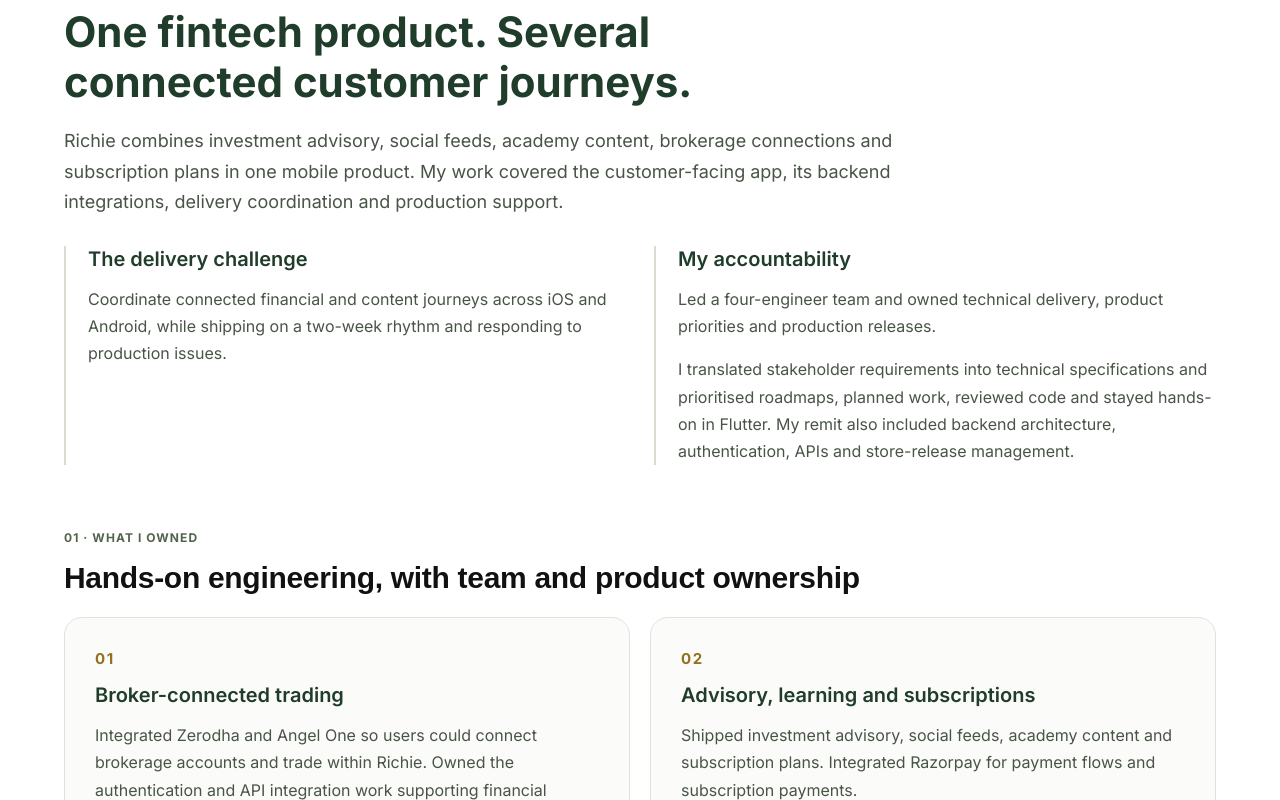
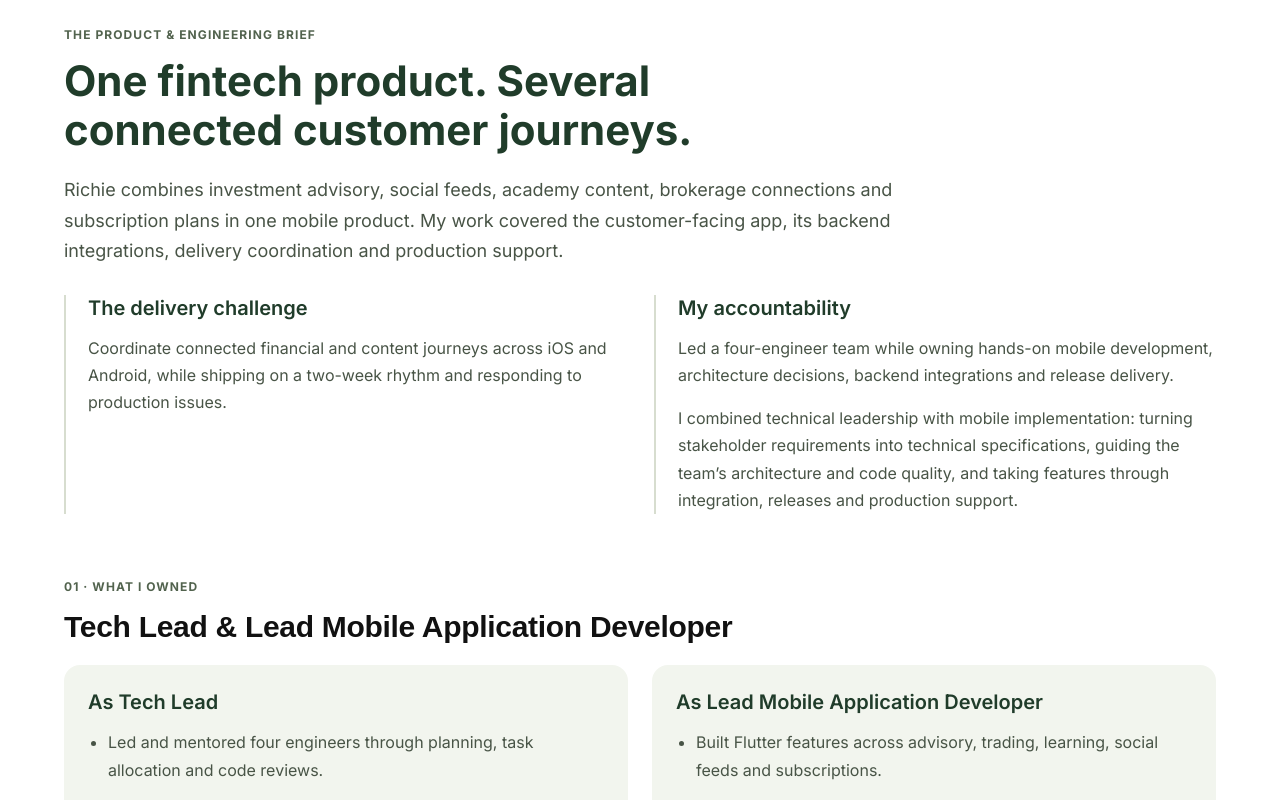
Before and after one commit to srinivas1100/srinivas1100, a React (Vite) app: page /projects/1 in a window 1280 px wide. Shown: the part 2000-2800 px from the top of the page. Built offline with nearby package versions, Linux system fonts and the light colour scheme.

Commit message:
Clarify Richie technical leadership and mobile architecture

```diff
--- a/src/components/case-studies/RichieCaseStudy.css
+++ b/src/components/case-studies/RichieCaseStudy.css
@@ -41,3 +41,10 @@
 .richie-snapshot dt { font-size: 14px; color: #45533e; }
 .richie-snapshot dd { font-size: clamp(24px,3.5vw,36px); font-weight: 700; color: #203c2a; margin: 6px 0 0; line-height: 1.2; }
 @media(max-width:480px) { .richie-snapshot dl { grid-template-columns: 1fr; gap: 16px; } .richie-snapshot dl > div { display: flex; justify-content: space-between; align-items: center; gap: 16px; } .richie-snapshot dd { margin: 0; text-align: right; } }
+
+.richie-role-grid { display: grid; grid-template-columns: repeat(2,minmax(0,1fr)); gap: 24px; margin-bottom: 32px; }
+.richie-role-grid article { background: #f2f5ee; border-radius: 16px; padding: 24px; }
+.richie-role-grid ul { padding-left: 20px; margin: 0; }
+.richie-role-grid li { margin-bottom: 10px; }
+.richie-workstreams-heading { margin-bottom: 20px !important; }
+@media(max-width:700px) { .richie-role-grid { grid-template-columns: 1fr; } }
--- a/src/components/case-studies/RichieCaseStudy.jsx
+++ b/src/components/case-studies/RichieCaseStudy.jsx
@@ -14,7 +14,9 @@ export default function RichieCaseStudy({ project }) {
         </section>
         <section id="contribution">
             <span className="case-eyebrow">01 · What I owned</span>
-            <h2 className="v4-section-heading">Hands-on engineering, with team and product ownership</h2>
+            <h2 className="v4-section-heading">Tech Lead & Lead Mobile Application Developer</h2>
+            <div className="richie-role-grid"><article><h3>As Tech Lead</h3><ul>{story.leadership.map(point => <li key={point}>{point}</li>)}</ul></article><article><h3>As Lead Mobile Application Developer</h3><ul>{story.mobileEngineering.map(point => <li key={point}>{point}</li>)}</ul></article></div>
+            <h3 className="richie-workstreams-heading">Key delivery areas</h3>
             <div className="richie-workstreams">{story.workstreams.map((item, index) => <article key={item.title}>
                 <span className="richie-number">0{index + 1}</span><h3>{item.title}</h3><p>{item.work}</p>
                 <p className="richie-result"><strong>Delivered:</strong> {item.result}</p>
@@ -23,28 +25,25 @@ export default function RichieCaseStudy({ project }) {
         <section id="engineering">
             <span className="case-eyebrow">02 · System scope</span>
             <h2 className="v4-section-heading">The product and services I connected</h2>
-            <p className="project-evidence-note">A capability map of the documented implementation, not a production network diagram.</p>
+            <p>Clean, modular mobile architecture, with Riverpod managing application state and shared components supporting navigation, integrations and interface consistency.</p>
             <div className="richie-system-map">{story.system.map(layer => <article key={layer.title}><h3>{layer.title}</h3><ul>{layer.items.map(item => <li key={item}>{item}</li>)}</ul></article>)}</div>
-            <details className="case-evidence"><summary>Architecture detail and evidence limits</summary><p>{project.architectureNote}</p><p>The available material does not establish database topology, service boundaries, backend service internals or security/compliance certification. Those are not inferred from my broader skill set.</p></details>
         </section>
         <section id="quality">
             <span className="case-eyebrow">03 · Engineering quality</span>
             <h2 className="v4-section-heading">Code quality, testing & delivery discipline</h2>
-            <p className="project-evidence-note">The practices below separate implementation evidence, team responsibilities and release operations.</p>
             <div className="richie-quality-grid">{story.quality.practices.map(item => <article key={item.title}>
-                <span className="richie-evidence-type">{item.evidence}</span><h3>{item.title}</h3><p>{item.detail}</p>
+                <h3>{item.title}</h3><p>{item.detail}</p>
             </article>)}</div>
             <div className="richie-validation-grid">
                 <article><h3>Testing & validation</h3><p>{story.quality.testing}</p></article>
                 <article><h3>CI/CD & release automation</h3><p>{story.quality.cicd}</p></article>
             </div>
-            <details className="case-evidence richie-quality-evidence"><summary>Scope of the available quality evidence</summary><p>{story.quality.limits}</p></details>
         </section>
         <section id="delivery">
             <span className="case-eyebrow">04 · Engineering choices in practice</span>
             <h2 className="v4-section-heading">Shipping features while operating a live product</h2>
-            <div className="richie-decisions">{story.decisions.map(item => <article key={item.title}><h3>{item.title}</h3><p>{item.approach}</p><details className="case-evidence"><summary>Documented result & evidence</summary><p>{item.result}</p></details></article>)}</div>
-            <p className="case-automation-note">{project.automationNote} Shorebird hotfix delivery is distinct from CI validation or automatic store submission.</p>
+            <div className="richie-decisions">{story.decisions.map(item => <article key={item.title}><h3>{item.title}</h3><p>{item.approach}</p><p className="richie-result">{item.result}</p></article>)}</div>
+
         </section>
         <section className="richie-support">
             <span className="case-eyebrow">A second engineering surface</span><h2 className="v4-section-heading">Rasabot: automating support and sales</h2>
--- a/src/data/projects.js
+++ b/src/data/projects.js
@@ -4,8 +4,8 @@ export const projects = [
     "id": 1,
     "title": "Richie",
     "subtitle": "Leading product and engineering for a 50,000+ user fintech app",
-    "description": "At Chase Alpha, I combined hands-on Flutter development with technical and product leadership for Richie: advisory, broker-connected trading, learning, social feeds and subscriptions across iOS and Android.",
-    "role": "Tech Lead & Product Lead",
+    "description": "As Tech Lead and Lead Mobile Application Developer at Chase Alpha, I led Richie’s engineering delivery while building its Flutter mobile experience across iOS and Android: advisory, broker-connected trading, learning, social feeds and subscriptions.",
+    "role": "Tech Lead & Lead Mobile Application Developer",
     "tags": [
       "Flutter",
       "Dart",
@@ -62,27 +62,27 @@ export const projects = [
     ],
     "status": "Delivered project",
     "scopeNote": "",
-    "ownership": "Led a four-engineer team and owned technical delivery, product priorities and production releases.",
+    "ownership": "Led a four-engineer team while owning hands-on mobile development, architecture decisions, backend integrations and release delivery.",
     "headline": "Led four engineers · 50,000+ users",
     "architecture": [
-      "Flutter client with authenticated backend APIs for financial workflows.",
-      "User-shared implementation excerpts show GoRouter/ShellRoute navigation, Riverpod state and shared API response handling.",
-      "Broker integrations: Zerodha and Angel One; payments and subscriptions: Razorpay.",
-      "Product engagement: Firebase Analytics, MoEngage, FCM, Branch.io and LinkRunner."
+      "Clean, modular mobile architecture with Riverpod for state management.",
+      "GoRouter and ShellRoute for shared tab navigation and URL-driven destinations.",
+      "Shared API handling, routing, utilities and reusable UI components.",
+      "Broker integrations with Zerodha and Angel One; Razorpay payments and subscriptions.",
+      "Firebase Analytics, MoEngage, FCM, Branch.io and LinkRunner for engagement and attribution."
     ],
     "delivery": [
       "Two-week sprints and a matching release cadence, including planning and code reviews.",
       "App Store and Google Play submission, versioning and production hotfix ownership.",
       "Shorebird code-push patches for critical fixes."
     ],
-    "automationNote": "CI/CD pipelines for deployments and release management are documented in the Chase Alpha experience record. Shorebird critical patches and two-week store releases are also documented; the provider, pipeline stages and automated test gates are not specified.",
+    "automationNote": "Used CI/CD pipelines for deployment and release management, with two-week store releases and Shorebird critical patches.",
     "outcome": "Delivered advisory, trading, learning and subscription features for a fintech audience.",
-    "architectureNote": "Richie code shared in September 2025 demonstrates GoRouter/ShellRoute navigation, Riverpod screen state, Firebase Analytics navigation observation and a shared client-side ApiHelper with ApiSuccess/ApiError handling. These development excerpts establish implementation choices, not a complete architecture audit or proof of production deployment. The email-verification snapshot includes unfinished verification logic.",
     "platform": "Flutter · iOS & Android",
     "caseStudy": {
       "brief": "Richie combines investment advisory, social feeds, academy content, brokerage connections and subscription plans in one mobile product. My work covered the customer-facing app, its backend integrations, delivery coordination and production support.",
       "challenge": "Coordinate connected financial and content journeys across iOS and Android, while shipping on a two-week rhythm and responding to production issues.",
-      "accountability": "I translated stakeholder requirements into technical specifications and prioritised roadmaps, planned work, reviewed code and stayed hands-on in Flutter. My remit also included backend architecture, authentication, APIs and store-release management.",
+      "accountability": "I combined technical leadership with mobile implementation: turning stakeholder requirements into technical specifications, guiding the team’s architecture and code quality, and taking features through integration, releases and production support.",
       "workstreams": [
         {
           "title": "Broker-connected trading",
@@ -110,9 +110,9 @@ export const projects = [
           "title": "Customer-facing application",
           "items": [
             "Flutter / Dart on iOS and Android",
-            "GoRouter + ShellRoute around tab navigation",
-            "Riverpod in the email-verification flow",
-            "Query-driven advice, feed and academy destinations"
+            "Riverpod for application state management",
+            "GoRouter + ShellRoute for shared tab navigation",
+            "URL-driven content destinations and filters"
           ]
         },
         {
@@ -142,33 +142,28 @@ export const projects = [
       ],
       "decisions": [
         {
-          "title": "Use a shared navigation shell for product journeys",
-          "approach": "Richie’s shared router uses GoRouter and ShellRoute around its tab interface. Route parameters carry advice filters, feed filters and academy quick-access destinations; startup routing considers login state and a saved destination. These route definitions were also the basis for a marketing-team request to target campaign links at specific app screens.",
-          "result": "Explicit destinations for Feed, Advices, Home, Trades and Academy, plus payment-return parameters for course, webinar and mentorship flows, are present in the shared router."
+          "title": "Keep the mobile architecture modular",
+          "approach": "Used Riverpod for state management, shared API handling for client requests and reusable UI components for common interactions.",
+          "result": "Clear responsibilities for application state, integrations, navigation and reusable interface elements."
         },
         {
-          "title": "Keep verification state and API outcomes explicit",
-          "approach": "The shared email-verification flow uses Riverpod state and a common ApiHelper, with distinct ApiSuccess and ApiError handling. OTP resend/countdown and progression into personal-details or KYC screens are represented in that code.",
-          "result": "The development excerpt shows separate API success/failure handling, state-driven resend timing and routing within a profile/KYC journey. Its OTP-verification implementation was unfinished in that snapshot, so it is not presented as proof of a completed verification feature."
+          "title": "Make product navigation explicit",
+          "approach": "Organised tab navigation with GoRouter and ShellRoute, using route parameters for content destinations, filters and campaign links.",
+          "result": "A shared navigation structure across Feed, Advices, Home, Trades and Academy."
         },
         {
-          "title": "Pair planned releases with a critical-fix path",
-          "approach": "Managed two-week store releases and used Shorebird code-push patches for critical fixes.",
-          "result": "The résumé records shipping critical fixes without waiting for store review. A measured reduction in release lead time is not available."
+          "title": "Connect technical leadership to delivery",
+          "approach": "Translated stakeholder needs into technical specifications and prioritised work, then led planning, allocation, mentoring and code reviews for four engineers.",
+          "result": "A two-week delivery rhythm with hands-on mobile engineering throughout."
         },
         {
-          "title": "Connect product planning to engineering execution",
-          "approach": "Translated stakeholder requirements into prioritised roadmaps and technical specifications, then coordinated four engineers through planning, allocation and reviews.",
-          "result": "Release cadence stayed aligned with two-week sprint cycles while I remained hands-on in development."
-        },
-        {
-          "title": "Make production stability part of delivery ownership",
-          "approach": "Combined proactive debugging, rapid hotfixes and release management with ownership of store submissions and versioning.",
-          "result": "The résumé reports 100% crash-free performance for Richie. The reporting window, app versions and denominator have not been supplied."
+          "title": "Pair planned releases with urgent fixes",
+          "approach": "Managed store submissions and versioning alongside CI/CD release workflows, with Shorebird patches for critical issues.",
+          "result": "Regular store releases and a fast path for critical fixes without waiting for store review."
         }
       ],
       "support": {
-        "description": "I built Rasabot, a Python-based support and sales bot. This was a separate automation contribution alongside mobile delivery, with the following results reported in my résumé.",
+        "description": "Built Rasabot, a Python-based support and sales bot, alongside mobile delivery and team leadership.",
         "metrics": [
           {
             "value": "92%",
@@ -183,7 +178,7 @@ export const projects = [
             "label": "Reported support-time reduction"
           }
         ],
-        "note": "Historical résumé-reported results. Reporting dates, sample sizes, comparison baselines and measurement method are not available; these are not current live measurements or independently verified causal estimates."
+        "note": "Historical résumé-reported outcomes; reporting periods and comparison baselines are not available."
       },
       "galleryCaptions": [
         "Broker-account connection and account controls, shown in existing Richie promotional artwork.",
@@ -194,29 +189,34 @@ export const projects = [
         "practices": [
           {
             "title": "Clean, modular implementation",
-            "evidence": "Project experience",
-            "detail": "Contributed to architecture decisions and clean, modular codebases for long-term scalability. Shared code separates API handling, route names, constants, loading utilities and reusable input/feedback widgets into dedicated modules."
+            "detail": "Contributed to clean, modular architecture, separating shared API handling, routes, constants, loading utilities and reusable input/feedback widgets."
           },
           {
-            "title": "Explicit state and API boundaries",
-            "evidence": "Shared implementation",
-            "detail": "Riverpod manages screen state; a shared ApiHelper exposes explicit ApiSuccess/ApiError outcomes. The screen’s cleanup cancels timers and disposes controllers and focus nodes."
+            "title": "State management and resource lifecycle",
+            "detail": "Used Riverpod for mobile application state management. Shared API handling exposes explicit success/error outcomes, with timer, controller and focus-node cleanup for screen resources."
           },
           {
             "title": "Performance and memory diagnostics",
-            "evidence": "Project experience",
             "detail": "Performed time profiling and memory-leak analysis to identify and resolve performance bottlenecks. Production monitoring, debugging and rapid hotfixes supported ongoing stability."
           },
           {
             "title": "Code review and engineering guidance",
-            "evidence": "Leadership responsibility",
             "detail": "Led four engineers with mentoring, task allocation and code reviews while remaining hands-on in Flutter development. Requirements and technical specifications were connected to prioritised sprint work."
           }
         ],
-        "testing": "Tracked route-validation scenarios and combined debugging, performance profiling and production monitoring with issue resolution. The development record includes partial scenario checks; automated test-suite evidence is not available.",
-        "cicd": "Used CI/CD pipelines for deployments and release management. Delivery combined a two-week store cadence, submission/versioning ownership and Shorebird patches for urgent fixes.",
-        "limits": "Clean/modular code, CI/CD pipeline use, time profiling and memory-leak analysis are project-specific experience claims. GoRouter, Riverpod and typed API outcomes are visible in shared development excerpts. Route comments record partial scenario testing, not comprehensive coverage. A named Clean Architecture layering scheme, test reports, pipeline configuration and measured performance benchmarks have not been established. The verification excerpt was unfinished, so it is not presented as a fully validated production flow."
-      }
+        "testing": "Combined scenario validation, debugging, performance profiling and production monitoring with issue resolution and rapid hotfixes.",
+        "cicd": "Used CI/CD pipelines for deployments and release management. Delivery combined a two-week store cadence, submission/versioning ownership and Shorebird patches for urgent fixes."
+      },
+      "leadership": [
+        "Led and mentored four engineers through planning, task allocation and code reviews.",
+        "Translated stakeholder requirements into technical specifications and prioritised delivery plans.",
+        "Guided architecture decisions, production issue resolution and two-week releases."
+      ],
+      "mobileEngineering": [
+        "Built Flutter features across advisory, trading, learning, social feeds and subscriptions.",
+        "Used Riverpod for state management within a clean, modular mobile architecture.",
+        "Owned API integrations, store submissions, versioning and production fixes."
+      ]
     }
   },
   {
```
Also changed, not shown: 1 other file (tests, documents, lock files or other folders).
